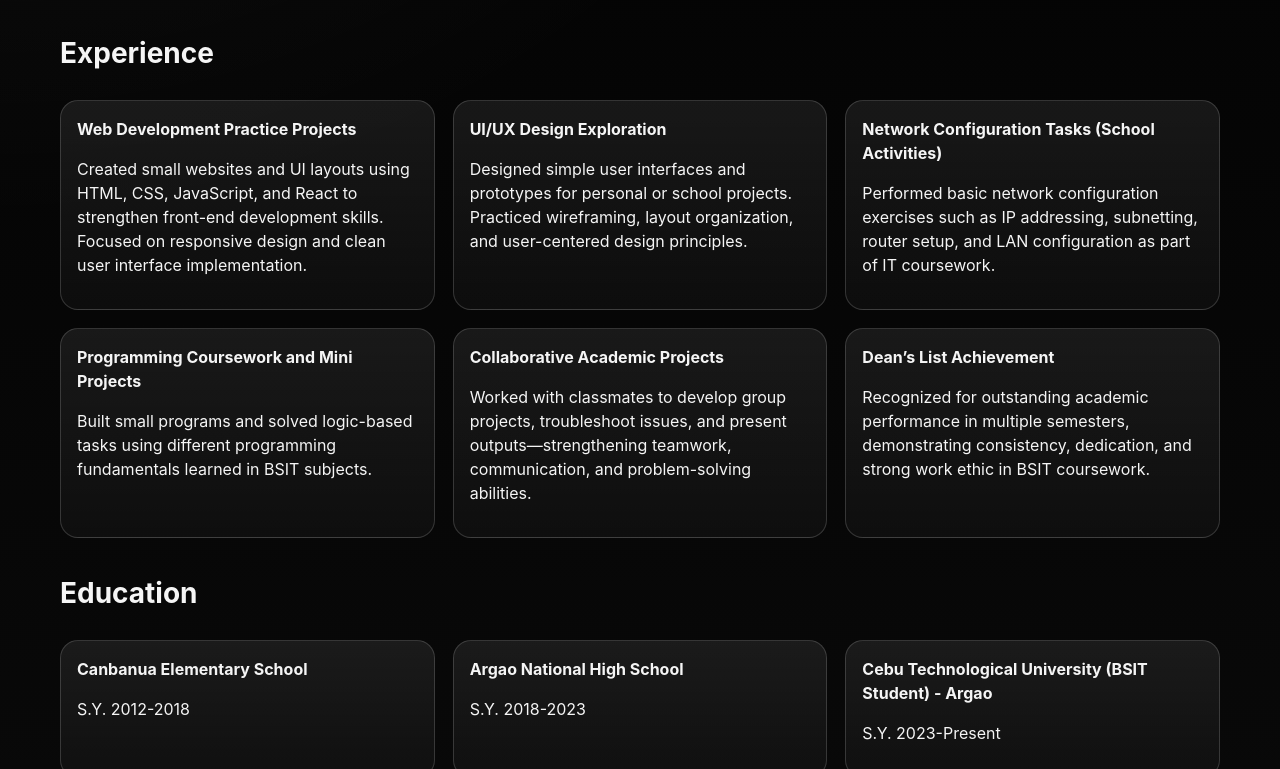
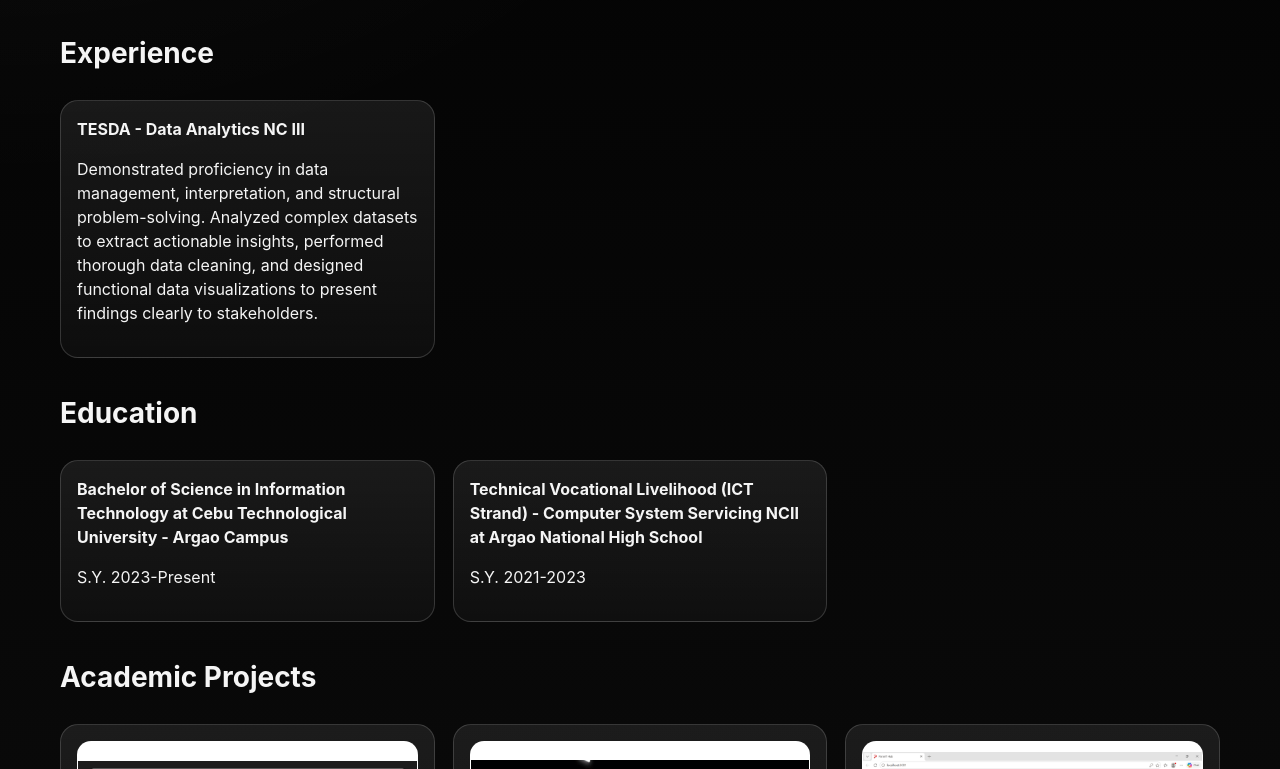
Before and after one commit to jadoks/Portfolio, a React (Vite) app in the folder my-portfolio/: page / in a window 1280 px wide. Shown: the part 771-1540 px from the top of the page. Built offline with nearby package versions, Linux system fonts and the light colour scheme.

Commit message:
update experience

```diff
--- a/my-portfolio/src/components/Education.jsx
+++ b/my-portfolio/src/components/Education.jsx
@@ -1,20 +1,16 @@
 import React from 'react';
 
 const education = [
+
   {
     title:
-      'Canbanua Elementary School',
-    desc: 'S.Y. 2012-2018',
+      'Bachelor of Science in Information Technology at Cebu Technological University - Argao Campus',
+    desc: 'S.Y. 2023-Present',
   },
   {
     title:
-      'Argao National High School',
-    desc: 'S.Y. 2018-2023',
-  },
-  {
-    title:
-      'Cebu Technological University (BSIT Student) - Argao',
-    desc: 'S.Y. 2023-Present',
+      'Technical Vocational Livelihood (ICT Strand) - Computer System Servicing NCII at Argao National High School',
+    desc: 'S.Y. 2021-2023',
   },
 ];
 
--- a/my-portfolio/src/components/Experience.jsx
+++ b/my-portfolio/src/components/Experience.jsx
@@ -2,29 +2,10 @@ import React from 'react';
 
 const projects = [
   {
-    title: 'Web Development Practice Projects',
-    desc: 'Created small websites and UI layouts using HTML, CSS, JavaScript, and React to strengthen front-end development skills. Focused on responsive design and clean user interface implementation.',
+    title: 'TESDA - Data Analytics NC III',
+    desc: 'Demonstrated proficiency in data management, interpretation, and structural problem-solving. Analyzed complex datasets to extract actionable insights, performed thorough data cleaning, and designed functional data visualizations to present findings clearly to stakeholders.',
   },
-  {
-    title: 'UI/UX Design Exploration',
-    desc: 'Designed simple user interfaces and prototypes for personal or school projects. Practiced wireframing, layout organization, and user-centered design principles.',
-  },
-  {
-    title: 'Network Configuration Tasks (School Activities)',
-    desc: 'Performed basic network configuration exercises such as IP addressing, subnetting, router setup, and LAN configuration as part of IT coursework.',
-  },
-  {
-    title: 'Programming Coursework and Mini Projects',
-    desc: 'Built small programs and solved logic-based tasks using different programming fundamentals learned in BSIT subjects.',
-  },
-  {
-    title: 'Collaborative Academic Projects',
-    desc: 'Worked with classmates to develop group projects, troubleshoot issues, and present outputs—strengthening teamwork, communication, and problem-solving abilities.',
-  },
-  {
-    title: 'Dean’s List Achievement',
-    desc: 'Recognized for outstanding academic performance in multiple semesters, demonstrating consistency, dedication, and strong work ethic in BSIT coursework.',
-  },
+
 ];
 
 export default function Experience() {
```
